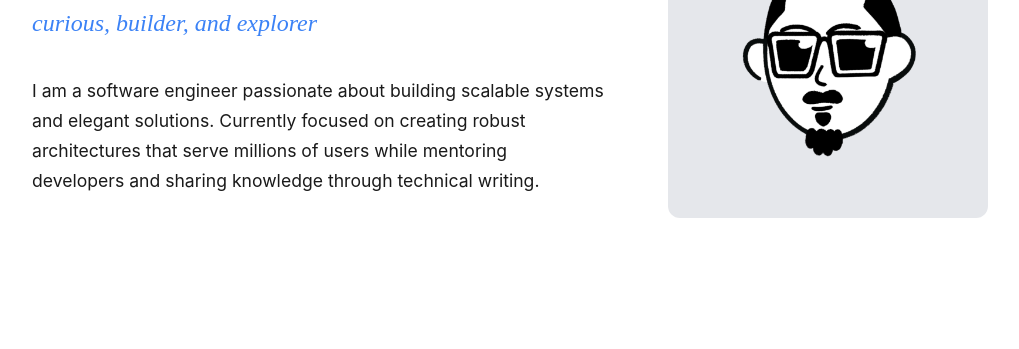
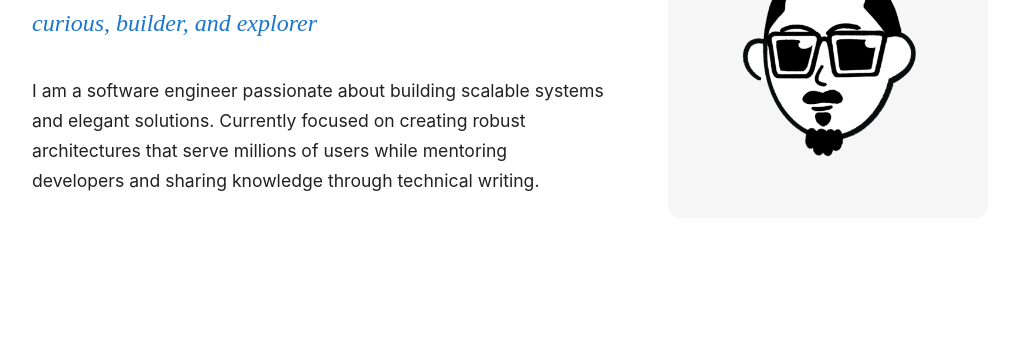
Before and after one commit to soorajks2002/soorajks2002.github.io, a plain HTML site: page index.html in a window 1280 px wide. Shown: the part 288-637 px from the top of the page, without its empty margins (140-1159 px from the left). Drawn offline with Linux system fonts and the light colour scheme.

Commit message:
feat: change theme to vs-code min-theme

```diff
--- a/style.css
+++ b/style.css
@@ -8,21 +8,31 @@
 /* Import elegant fonts */
 @import url('https://fonts.googleapis.com/css2?family=Inter:ital,wght@0,300;0,400;0,500;0,600;0,700;1,400;1,500&family=Crimson+Text:ital,wght@0,400;0,600;1,400&family=JetBrains+Mono:wght@400;500;600&display=swap');
 
-/* Theme variables */
+/* Min Theme Variables */
 :root {
+    /* Min Light Theme */
     --bg-color: #ffffff;
-    --text-color: #1a1a1a;
-    --text-muted: #6b7280;
-    --border-color: #e5e7eb;
-    --accent-color: #3b82f6;
+    --text-color: #212121;
+    --text-muted: #757575;
+    --border-color: #E0E0E0;
+    --accent-color: #1976D2;
+    --surface-color: #f6f6f6;
+    --surface-hover: #EEE;
+    --input-bg: #ffffff;
+    --code-bg: #f8f8f8;
 }
 
 [data-theme="dark"] {
-    --bg-color: #0f0f0f;
-    --text-color: #f9fafb;
-    --text-muted: #9ca3af;
-    --border-color: #374151;
-    --accent-color: #60a5fa;
+    /* Min Dark Theme */
+    --bg-color: #1f1f1f;
+    --text-color: #FAFAFA;
+    --text-muted: #7E7E7E;
+    --border-color: #383838;
+    --accent-color: #79b8ff;
+    --surface-color: #1A1A1A;
+    --surface-hover: #2A2A2A;
+    --input-bg: #2A2A2A;
+    --code-bg: #242424;
 }
 
 /* Base typography */
@@ -173,7 +183,7 @@ body {
     height: 320px;
     border-radius: 12px;
     overflow: hidden;
-    background-color: var(--border-color);
+    background-color: var(--surface-color);
     display: flex;
     align-items: center;
     justify-content: center;
@@ -424,7 +434,7 @@ li::before {
 }
 
 .blog-article .content code {
-    background-color: var(--border-color);
+    background-color: var(--code-bg);
     padding: 0.2rem 0.5rem;
     border-radius: 4px;
     font-family: 'Monaco', 'Menlo', monospace;
@@ -432,7 +442,7 @@ li::before {
 }
 
 .blog-article .content pre {
-    background-color: var(--border-color);
+    background-color: var(--code-bg);
     padding: 1.5rem;
     border-radius: 8px;
     overflow-x: auto;
@@ -513,7 +523,7 @@ li::before {
 .footer-social-links a:hover {
     color: var(--text-color);
     border-color: var(--accent-color);
-    background-color: var(--border-color);
+    background-color: var(--surface-hover);
 }
 
 .footer-copyright {
```
